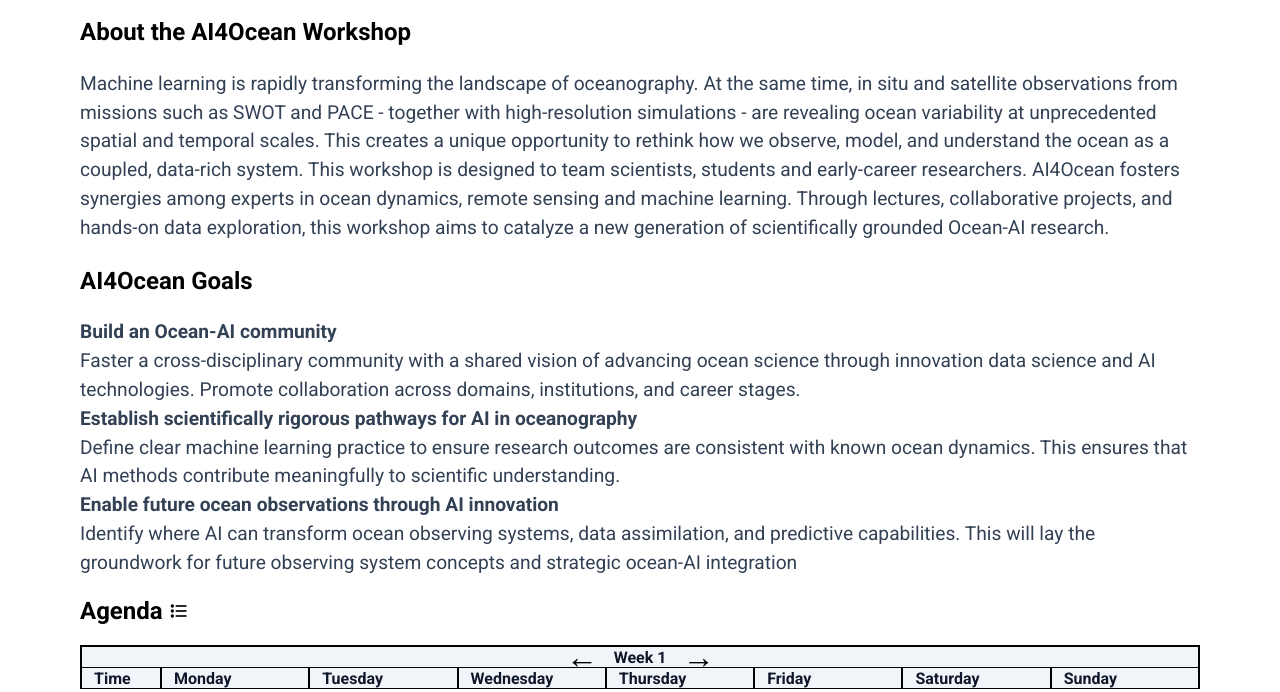
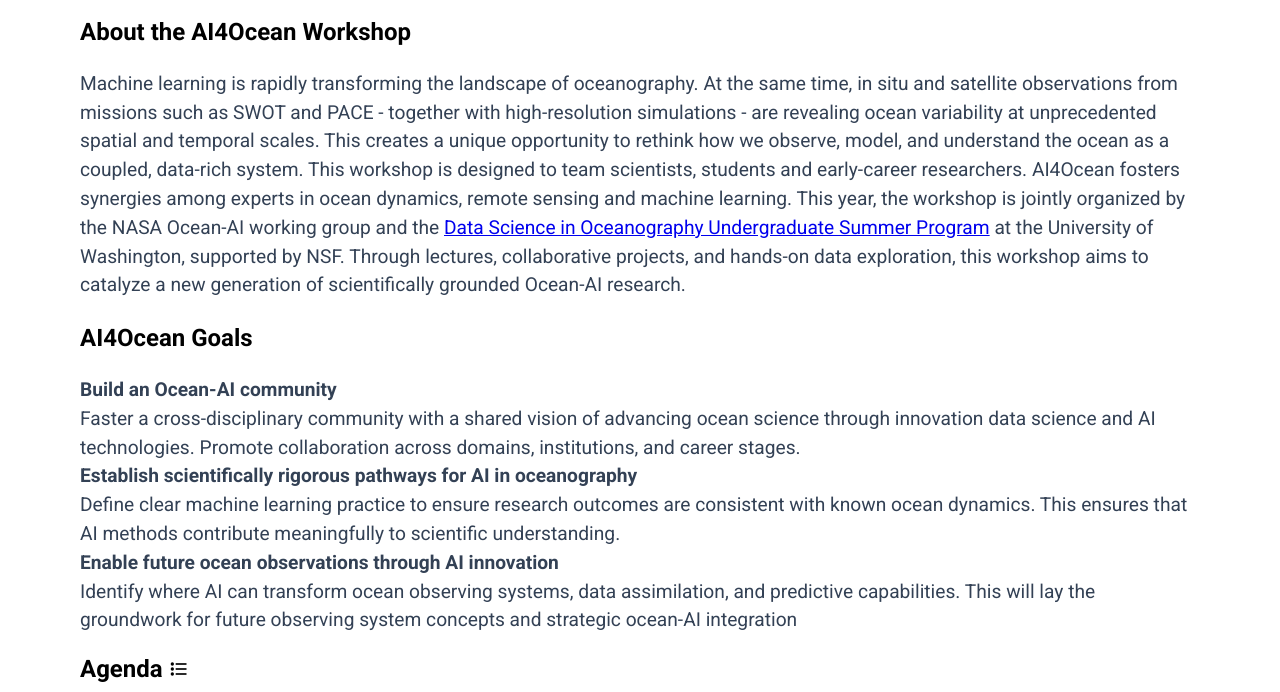
Before and after one commit to AI-for-Ocean/workshop2026, an Astro site: page / in a window 1280 px wide. Shown: the part 406-1098 px from the top of the page. Built offline with nearby package versions, Linux system fonts and the light colour scheme; Astro itself is replaced by a stand-in of ours; no server answers.

Commit message:
Add NASA Ocean-AI working group and UW Data Science Summer Program (NSF) as joint organizers in About section

```diff
--- a/src/components/About.astro
+++ b/src/components/About.astro
@@ -9,9 +9,13 @@
         model, and understand the ocean as a coupled, data-rich system. This
         workshop is designed to team scientists, students and early-career
         researchers. AI4Ocean fosters synergies among experts in ocean dynamics,
-        remote sensing and machine learning. Through lectures, collaborative
-        projects, and hands-on data exploration, this workshop aims to catalyze
-        a new generation of scientifically grounded Ocean-AI research.
+        remote sensing and machine learning. This year, the workshop is jointly
+        organized by the NASA Ocean-AI working group and the
+        <a href="https://www.ocean.washington.edu/story/Data_Science_in_Oceanography_Undergraduate_Summer_Program">Data Science in Oceanography Undergraduate Summer Program</a>
+        at the University of Washington, supported by NSF. Through lectures,
+        collaborative projects, and hands-on data exploration, this workshop
+        aims to catalyze a new generation of scientifically grounded Ocean-AI
+        research.
     </p>
 
     <h2>AI4Ocean Goals</h2>
```
